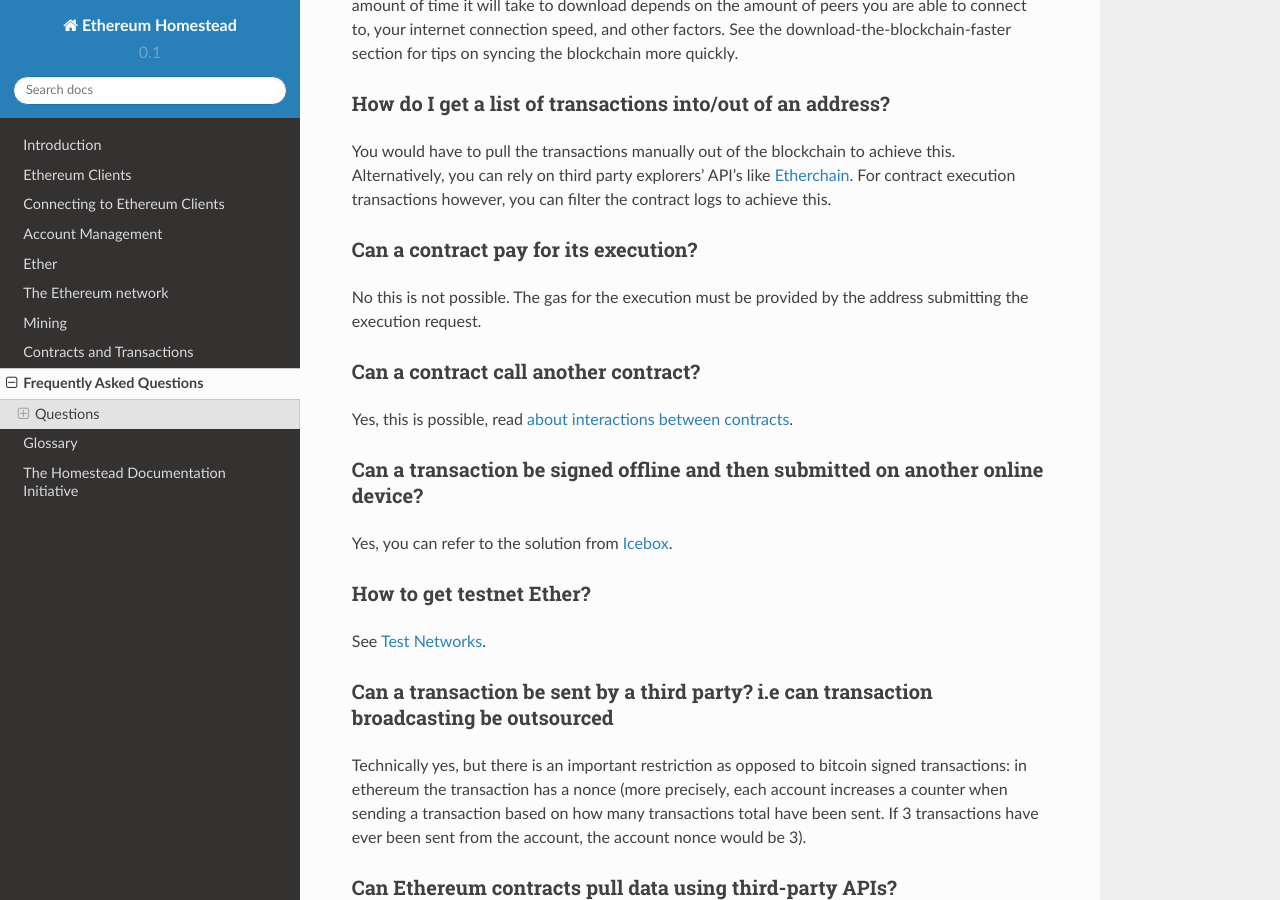
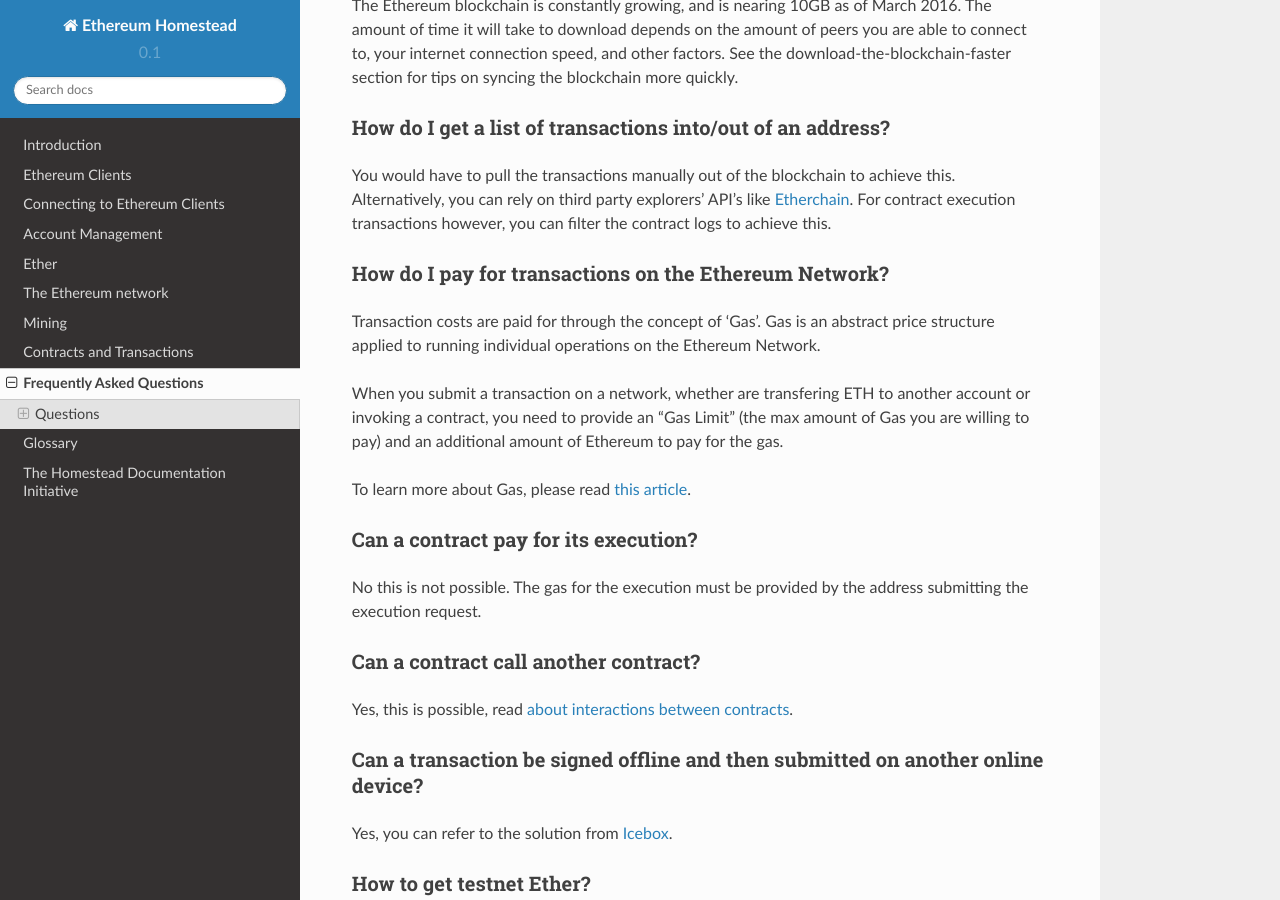
Before and after one commit to ethereum/homestead-guide, a Sphinx documentation site: the page built from source/frequently-asked-questions/frequently-asked-questions.rst, in a window 1280 px wide and 900 px high, scrolled down 2256 px. Built offline with Sphinx 7.4.7 and the Read the Docs theme 2.0.0, drawn with Linux system fonts in a browser that asks for light colours; some of the changed text lies outside the part shown.

Commit message:
Add question on transactions

```diff
--- a/source/frequently-asked-questions/frequently-asked-questions.rst
+++ b/source/frequently-asked-questions/frequently-asked-questions.rst
@@ -51,6 +51,14 @@ The Ethereum blockchain is constantly growing, and is nearing 10GB as of March 2
 How do I get a list of transactions into/out of an address?
 ----------------------------------------------------------------------------------------------
 You would have to pull the transactions manually out of the blockchain to achieve this. Alternatively, you can rely on third party explorers' API's like `Etherchain <https://etherchain.org/apidoc>`_. For contract execution transactions however, you can filter the contract logs to achieve this.
+
+How do I pay for transactions on the Ethereum Network?
+----------------------------------------------------------------------------------------------
+Transaction costs are paid for through the concept of 'Gas'. Gas is an abstract price structure applied to running individual operations on the Ethereum Network.
+
+When you submit a transaction on a network, whether are transfering ETH to another account or invoking a contract, you need to provide an "Gas Limit" (the max amount of Gas you are willing to pay) and an additional amount of Ethereum to pay for the gas.
+
+To learn more about Gas, please read `this article <https://media.consensys.net/ethereum-gas-fuel-and-fees-3333e17fe1dc>`_.
 
 Can a contract pay for its execution?
 ----------------------------------------------------------------------------------------------
```
